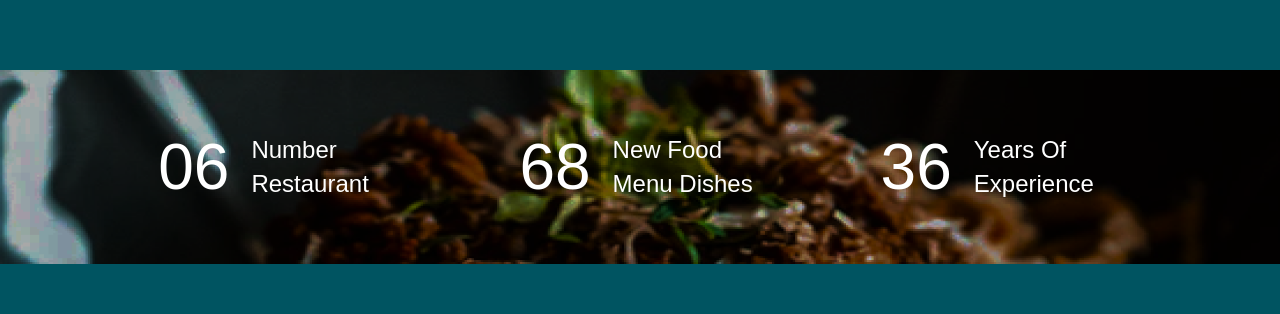
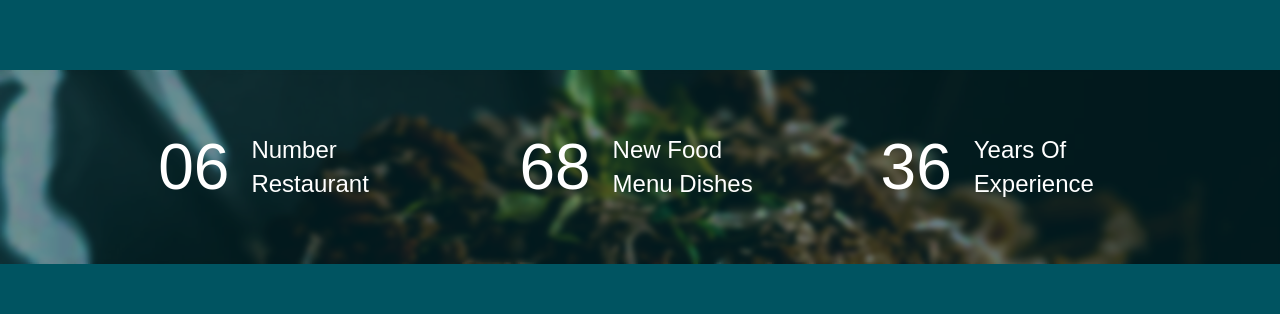
Before and after one commit to HuuTuann/CDIO-2, a React (Create React App) app: page / in a window 1280 px wide. Shown: the part 505-819 px from the top of the page. Built offline with nearby package versions, Linux system fonts and the light colour scheme; a web font is replaced by a local one.

Commit message:
fix component Hero

```diff
--- a/src/components/Hero/Total/Total.module.scss
+++ b/src/components/Hero/Total/Total.module.scss
@@ -4,13 +4,14 @@
 }
 
 .image {
-    position: relative;
     display: flex;
     width: 100%;
     height: 19.4rem;
     object-fit: cover;
+    background-color: #fff;
+}
 
-    &::before {
+.layer {
     content: '';
     position: absolute;
     top: 0;
@@ -18,9 +19,8 @@
     display: block;
     width: 100%;
     height: 100%;
-        background: linear-gradient(269deg, rgba(0, 0, 0, 0.2) 21.08%, rgba(0, 0, 0, 0) 38.98%), rgba(0, 84, 97, 0.6);
+    background: rgba(0, 84, 97, 0.3);
     backdrop-filter: blur(2.5px);
-    }
 }
 
 .content {
--- a/src/components/Hero/Total/index.js
+++ b/src/components/Hero/Total/index.js
@@ -8,6 +8,7 @@ function Total() {
     return (
         <div className={cx('total')}>
             <img className={cx('image')} src={images.total} alt="Food" />
+            <div className={cx('layer')}></div>
             <div className={cx('content')}>
                 <div className={cx('item')}>
                     <span className={cx('value')}>06</span>
```
Lines whose indentation alone changed are shown as unchanged.
